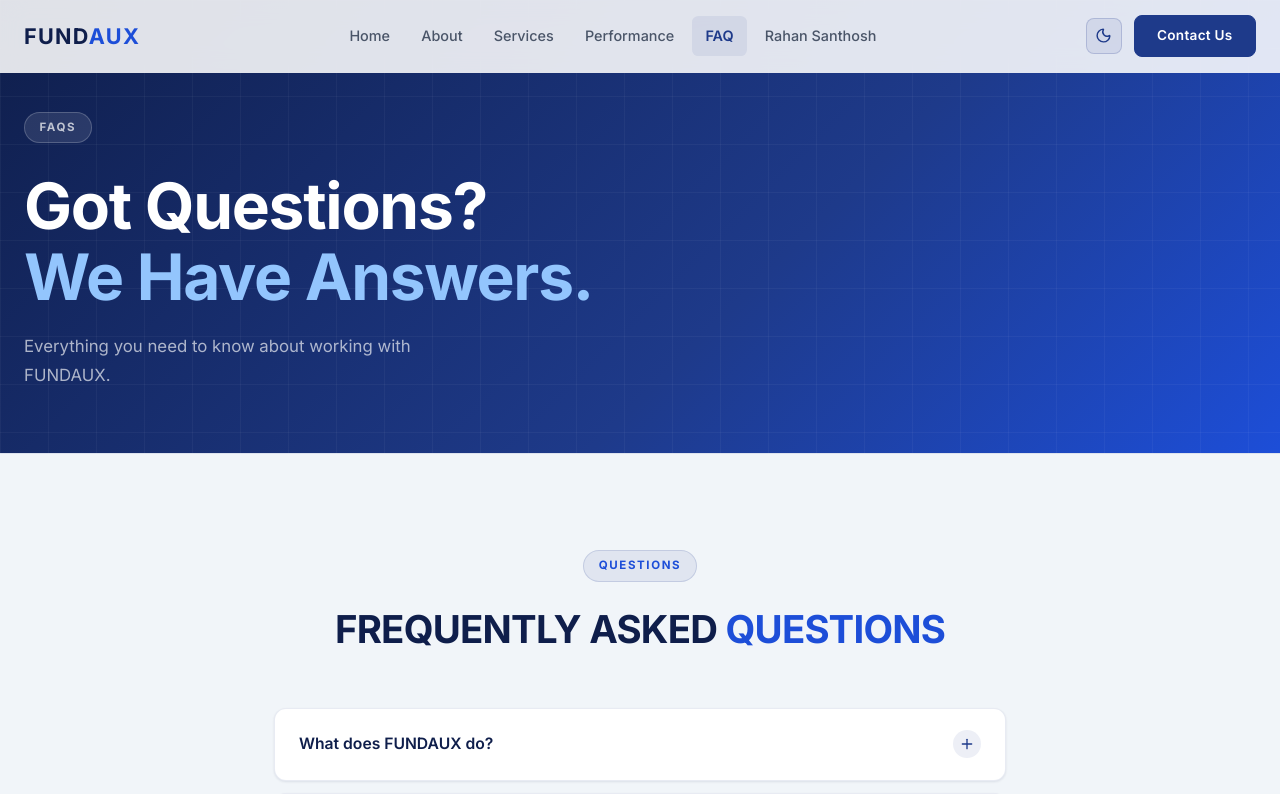
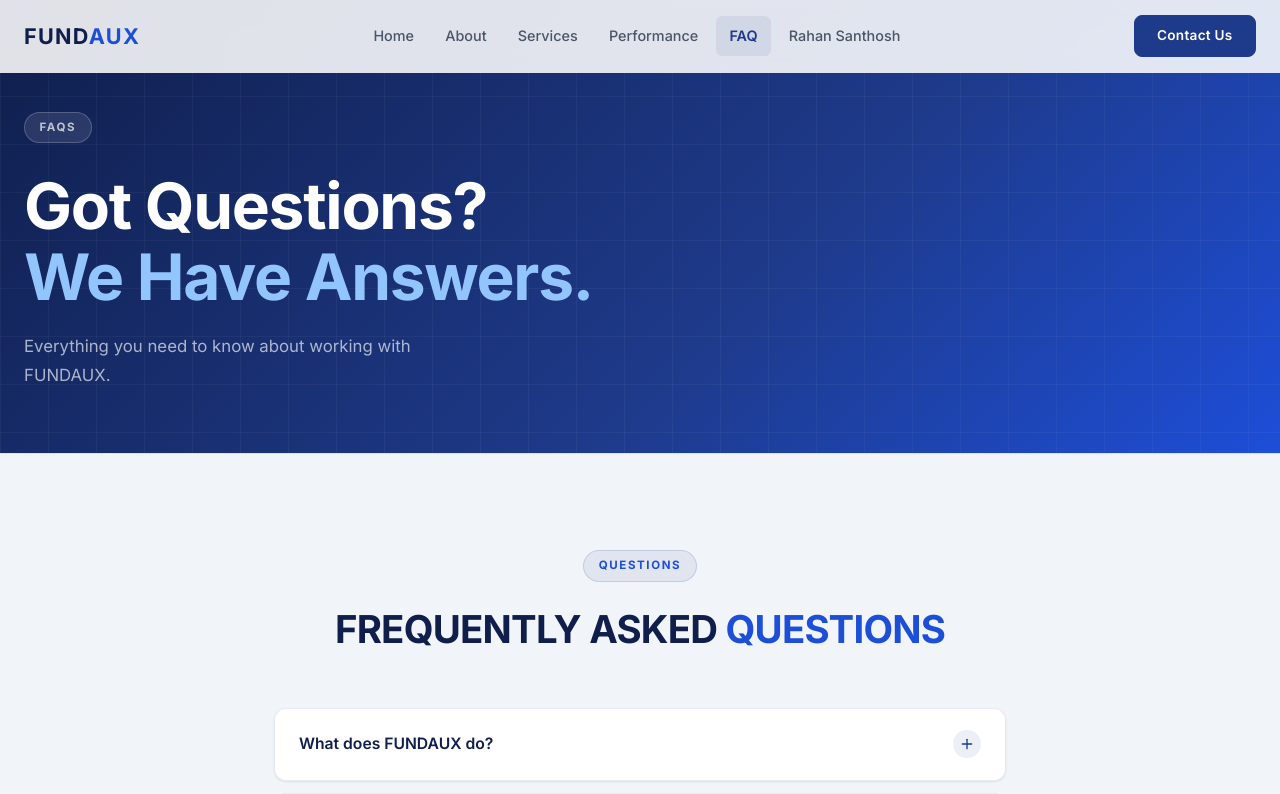
Before and after one commit to rahan-ux/portfolio, a Next.js app: page /faq in a window 1280 px wide. Shown: the top 794 px of the page. Built offline with nearby package versions, Linux system fonts and the light colour scheme.

Commit message:
Remove dark mode

```diff
--- a/app/globals.css
+++ b/app/globals.css
@@ -34,39 +34,6 @@
   --navbar-rgb: 255, 255, 255;
 }
 
-/* ─── Dark Mode Tokens ────────────────────────────────────────────────────────── */
-html.dark {
-  --color-bg: #080E1E;
-  --color-surface: #0F1827;
-  --color-surface-2: #0A1220;
-  --color-surface-3: #111E30;
-  --color-border: rgba(148, 163, 184, 0.10);
-  --color-border-strong: rgba(148, 163, 184, 0.22);
-
-  --color-text-primary: #E8EFF8;
-  --color-text-secondary: #94A3B8;
-  --color-text-muted: #64748B;
-
-  --color-accent: #3B82F6;
-  --color-accent-mid: #60A5FA;
-  --color-accent-hover: #2563EB;
-  --color-accent-light: rgba(59, 130, 246, 0.12);
-  --color-accent-glow: rgba(59, 130, 246, 0.20);
-
-  --shadow-sm: 0 1px 3px rgba(0, 0, 0, 0.35), 0 1px 2px rgba(0, 0, 0, 0.25);
-  --shadow-card: 0 4px 24px rgba(0, 0, 0, 0.45);
-  --shadow-card-hover: 0 12px 40px rgba(59, 130, 246, 0.18);
-  --shadow-nav: 0 1px 0 rgba(148, 163, 184, 0.08), 0 4px 16px rgba(0, 0, 0, 0.35);
-
-  /* Hero-specific gradient tokens (dark) */
-  --hero-bg-start: #080E1E;
-  --hero-bg-mid: #0D1729;
-  --hero-bg-end: #0A1220;
-  --hero-text-gradient-start: #60A5FA;
-  --hero-text-gradient-end: #93C5FD;
-  /* Navbar translucent bg */
-  --navbar-rgb: 8, 14, 30;
-}
 
 /* ─── Reset ───────────────────────────────────────────────────────────────────── */
 *,
@@ -105,27 +72,6 @@ h1, h2, h3, h4, h5 {
 ::-webkit-scrollbar-thumb { background: var(--color-accent-glow); border-radius: 3px; }
 ::-webkit-scrollbar-thumb:hover { background: var(--color-accent-mid); }
 
-/* ─── Theme Toggle Button ──────────────────────────────────────────────────────── */
-.theme-toggle {
-  display: flex;
-  align-items: center;
-  justify-content: center;
-  width: 2.25rem;
-  height: 2.25rem;
-  border-radius: 0.5rem;
-  border: 1.5px solid var(--color-border-strong);
-  background: var(--color-accent-light);
-  color: var(--color-accent);
-  cursor: pointer;
-  transition: background 0.25s ease, border-color 0.25s ease, color 0.25s ease, transform 0.2s ease;
-  flex-shrink: 0;
-}
-.theme-toggle:hover {
-  background: var(--color-accent-light);
-  border-color: var(--color-accent);
-  color: var(--color-accent-mid);
-  transform: rotate(12deg) scale(1.05);
-}
 
 /* ─── Layout Utilities ────────────────────────────────────────────────────────── */
 .section-container {
@@ -152,11 +98,6 @@ h1, h2, h3, h4, h5 {
   z-index: 0;
   pointer-events: none;
   mask-image: radial-gradient(ellipse 80% 50% at 50% 0%, #000 70%, transparent 100%);
-}
-html.dark .bg-grid {
-  background-image:
-    linear-gradient(to right, rgba(59, 130, 246, 0.06) 1px, transparent 1px),
-    linear-gradient(to bottom, rgba(59, 130, 246, 0.06) 1px, transparent 1px);
 }
 
 /* ─── Cards ───────────────────────────────────────────────────────────────────── */
@@ -264,10 +205,6 @@ html.dark .bg-grid {
   position: relative;
   overflow: hidden;
 }
-/* Dark mode: slightly deeper gradient for the page hero */
-html.dark .page-hero {
-  background: linear-gradient(135deg, #060d1f 0%, #0F1E4B 60%, #1E3A8A 100%);
-}
 
 .page-hero::before {
   content: '';
@@ -306,14 +243,6 @@ textarea:-webkit-autofill:active {
   -webkit-box-shadow: 0 0 0 1000px var(--color-surface) inset !important;
   -webkit-text-fill-color: var(--color-text-primary) !important;
   transition: background-color 5000s ease-in-out 0s;
-}
-html.dark input:-webkit-autofill,
-html.dark input:-webkit-autofill:hover,
-html.dark input:-webkit-autofill:focus,
-html.dark textarea:-webkit-autofill,
-html.dark textarea:-webkit-autofill:hover,
-html.dark textarea:-webkit-autofill:focus {
-  -webkit-box-shadow: 0 0 0 1000px #0F1827 inset !important;
 }
 
 /* ─── Divider ─────────────────────────────────────────────────────────────────── */
--- a/components/Navbar.tsx
+++ b/components/Navbar.tsx
@@ -2,10 +2,9 @@
 
 import { useState, useEffect } from "react";
 import { motion, AnimatePresence } from "framer-motion";
-import { Menu, X, Sun, Moon } from "lucide-react";
+import { Menu, X } from "lucide-react";
 import Link from "next/link";
 import { usePathname } from "next/navigation";
-import { useTheme } from "./ThemeProvider";
 
 const NAV_LINKS = [
   { label: "Home", href: "/" },
@@ -20,7 +19,6 @@ export default function Navbar() {
   const [scrolled, setScrolled] = useState(false);
   const [mobileOpen, setMobileOpen] = useState(false);
   const pathname = usePathname();
-  const { theme, toggleTheme } = useTheme();
 
   useEffect(() => {
     const handleScroll = () => setScrolled(window.scrollY > 20);
@@ -110,41 +108,8 @@ export default function Navbar() {
             })}
           </nav>
 
-          {/* Right: Theme Toggle + CTA + Hamburger */}
+          {/* Right: CTA + Hamburger */}
           <div style={{ display: "flex", alignItems: "center", gap: "0.75rem" }}>
-            {/* Theme Toggle — desktop */}
-            <button
-              id="theme-toggle-desktop"
-              onClick={toggleTheme}
-              aria-label={theme === "dark" ? "Switch to light mode" : "Switch to dark mode"}
-              className="theme-toggle hidden-mobile"
-            >
-              <AnimatePresence mode="wait" initial={false}>
-                {theme === "dark" ? (
-                  <motion.span
-                    key="sun"
-                    initial={{ opacity: 0, rotate: -90, scale: 0.6 }}
-                    animate={{ opacity: 1, rotate: 0, scale: 1 }}
-                    exit={{ opacity: 0, rotate: 90, scale: 0.6 }}
-                    transition={{ duration: 0.2 }}
-                    style={{ display: "flex" }}
-                  >
-                    <Sun size={17} />
-                  </motion.span>
-                ) : (
-                  <motion.span
-                    key="moon"
-                    initial={{ opacity: 0, rotate: 90, scale: 0.6 }}
-                    animate={{ opacity: 1, rotate: 0, scale: 1 }}
-                    exit={{ opacity: 0, rotate: -90, scale: 0.6 }}
-                    transition={{ duration: 0.2 }}
-                    style={{ display: "flex" }}
-                  >
-                    <Moon size={17} />
-                  </motion.span>
-                )}
-              </AnimatePresence>
-            </button>
 
             <Link
               href="/contact"
@@ -225,45 +190,6 @@ export default function Navbar() {
                 );
               })}
 
-              {/* Theme Toggle — mobile */}
-              <div style={{ display: "flex", alignItems: "center", gap: "0.75rem", padding: "0.5rem 1rem" }}>
-                <button
-                  id="theme-toggle-mobile"
-                  onClick={toggleTheme}
-                  aria-label={theme === "dark" ? "Switch to light mode" : "Switch to dark mode"}
-                  className="theme-toggle"
-                  style={{ width: "2.5rem", height: "2.5rem" }}
-                >
-                  <AnimatePresence mode="wait" initial={false}>
-                    {theme === "dark" ? (
-                      <motion.span
-                        key="sun-m"
-                        initial={{ opacity: 0, rotate: -90, scale: 0.6 }}
-                        animate={{ opacity: 1, rotate: 0, scale: 1 }}
-                        exit={{ opacity: 0, rotate: 90, scale: 0.6 }}
-                        transition={{ duration: 0.2 }}
-                        style={{ display: "flex" }}
-                      >
-                        <Sun size={18} />
-                      </motion.span>
-                    ) : (
-                      <motion.span
-                        key="moon-m"
-                        initial={{ opacity: 0, rotate: 90, scale: 0.6 }}
-                        animate={{ opacity: 1, rotate: 0, scale: 1 }}
-                        exit={{ opacity: 0, rotate: -90, scale: 0.6 }}
-                        transition={{ duration: 0.2 }}
-                        style={{ display: "flex" }}
-                      >
-                        <Moon size={18} />
-                      </motion.span>
-                    )}
-                  </AnimatePresence>
-                </button>
-                <span style={{ fontSize: "0.88rem", color: "var(--color-text-secondary)", fontWeight: 500 }}>
-                  {theme === "dark" ? "Light Mode" : "Dark Mode"}
-                </span>
-              </div>
 
               <Link
                 href="/contact"
--- a/components/ThemeProvider.tsx
+++ b/components/ThemeProvider.tsx
@@ -1,11 +1,9 @@
 "use client";
 
-import { createContext, useContext, useState, useCallback, useEffect } from "react";
-
-type Theme = "light" | "dark";
+import { createContext, useContext } from "react";
 
 interface ThemeContextValue {
-  theme: Theme;
+  theme: "light";
   toggleTheme: () => void;
 }
 
@@ -14,69 +12,9 @@ const ThemeContext = createContext<ThemeContextValue>({
   toggleTheme: () => {},
 });
 
-/**
- * Reads the persisted theme preference synchronously.
- * Safe to call only in a browser context (inside Client Component lifecycle).
- */
-function readPersistedTheme(): Theme {
-  const stored = localStorage.getItem("theme");
-  if (stored === "dark" || stored === "light") return stored;
-  return window.matchMedia("(prefers-color-scheme: dark)").matches
-    ? "dark"
-    : "light";
-}
-
 export function ThemeProvider({ children }: { children: React.ReactNode }) {
-  /**
-   * Lazy useState initializer: the function runs ONCE on the first client render.
-   * It returns the correct theme synchronously without needing an effect.
-   * On the server this code never runs (Client Component boundary).
-   *
-   * Using `null` as the sentinel so we can distinguish "not yet initialised"
-   * from a real "light" value — avoids the need for a separate `mounted` flag.
-   */
-  const [theme, setTheme] = useState<Theme | null>(null);
-
-  // Apply and sync the DOM class whenever theme changes — NO setState here.
-  useEffect(() => {
-    if (theme === null) return;
-    document.documentElement.classList.toggle("dark", theme === "dark");
-    // NOTE: No sensitive data stored — only UI preference
-    localStorage.setItem("theme", theme);
-  }, [theme]);
-
-  // Initialise theme once on the client without calling setState inside the effect.
-  // We achieve this by triggering a state setter that only runs when theme is null.
-  // The setter function is called by a button click or equivalent — here we use
-  // the component-mount approach via a one-time lazy initializer callback.
-  // Because useState lazy initializer only runs on the client (Client Component),
-  // we can safely read localStorage/matchMedia there.
-  // Re-implement as a one-shot effect that sets state only when theme is null:
-
-  // One-shot mount effect: reads theme from localStorage / OS preference (external system).
-  // Reading from external systems and syncing to React state is the documented use case
-  // for effects. This rule is disabled at file level in eslint.config.mjs with justification.
-  useEffect(() => {
-    setTheme(readPersistedTheme());
-  }, []); // runs once on client mount
-
-  const toggleTheme = useCallback(() => {
-    setTheme((prev) => (prev === "light" ? "dark" : "light"));
-  }, []);
-
-  // Render nothing visible until theme is known to avoid flash
-  if (theme === null) {
-    return (
-      <div style={{ visibility: "hidden" }}>
-        <ThemeContext.Provider value={{ theme: "light", toggleTheme }}>
-          {children}
-        </ThemeContext.Provider>
-      </div>
-    );
-  }
-
   return (
-    <ThemeContext.Provider value={{ theme, toggleTheme }}>
+    <ThemeContext.Provider value={{ theme: "light", toggleTheme: () => {} }}>
       {children}
     </ThemeContext.Provider>
   );
```
Also changed, not shown: public/founder.jpg (deleted).
